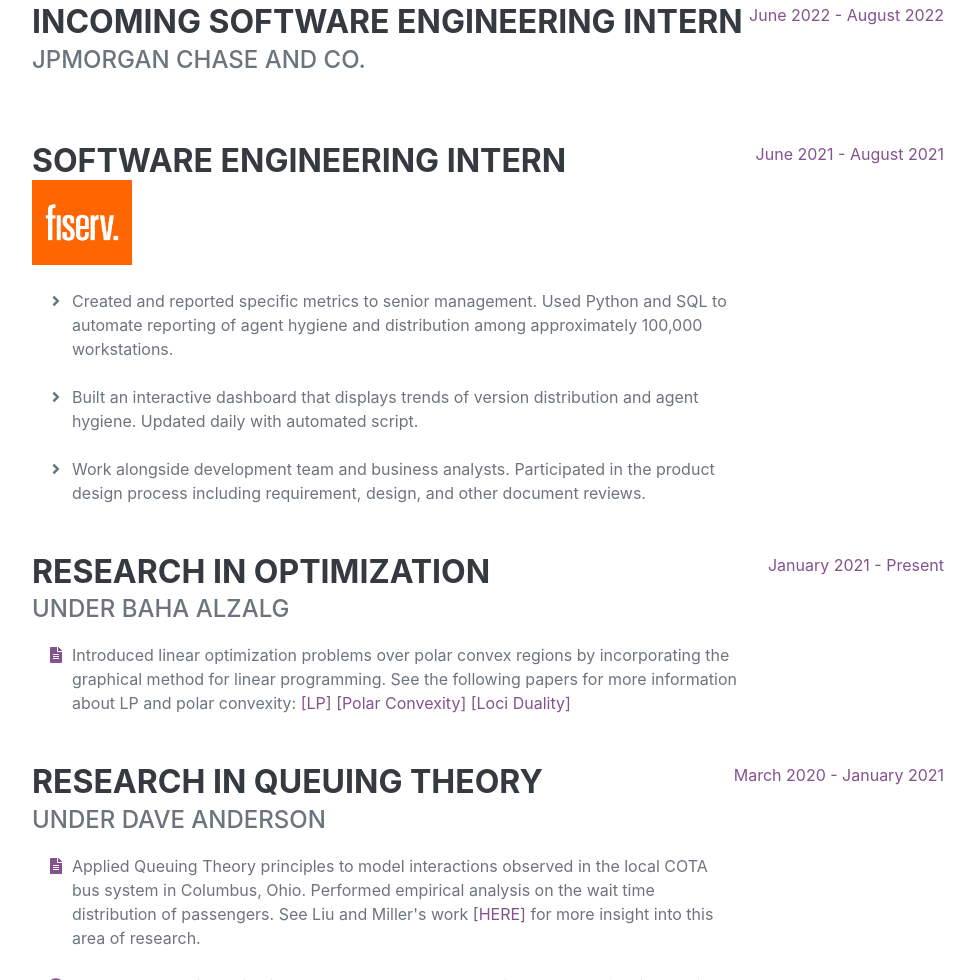
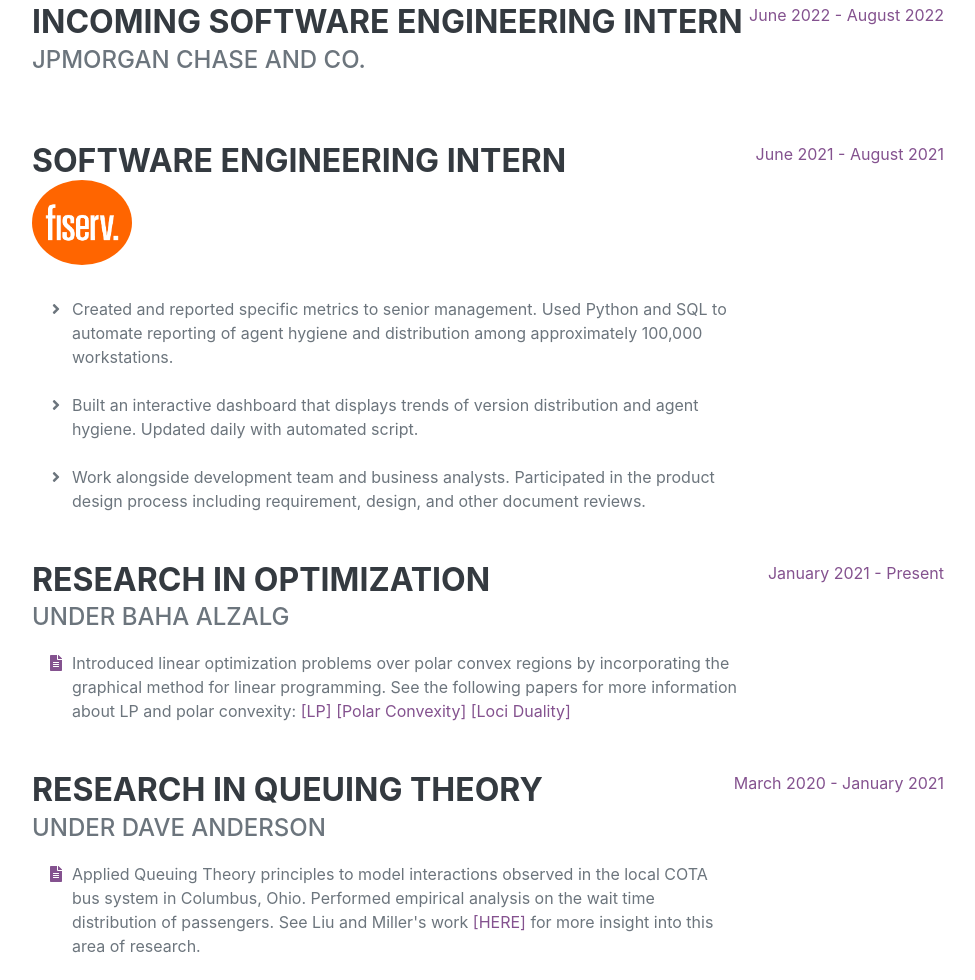
Before and after one commit to blake-whitman/blake-whitman.github.io, a plain HTML site: page index.html in a window 1280 px wide. Shown: the part 993-1973 px from the top of the page, without its empty margins (288-1263 px from the left). Drawn offline with nearby package versions, Linux system fonts and the light colour scheme; a web font is replaced by a local one.

Commit message:
Update index.html

```diff
--- a/index.html
+++ b/index.html
@@ -74,7 +74,7 @@
                         <div class="flex-grow-1">
                             <h3 class="mb-0">Software Engineering Intern</h3>
                                 <!-- <div class="subheading mb-3">Fiserv</div> -->
-                                    <span class="d-none d-lg-block"><img id='profile-image-circle' style="max-height: 100px; max-width: 100px;" src="assets/fiserv.png" alt="" /></span>
+                                    <span class="d-none d-lg-block"><img id='profile-image-circle' class="img-fluid img-profile rounded-circle mx-auto mb-2" style="max-height: 100px; max-width: 100px;" src="assets/fiserv.png" alt="" /></span>
                                     <br>
                             <ul class="fa-ul mb-0">
                                     <li>
```
